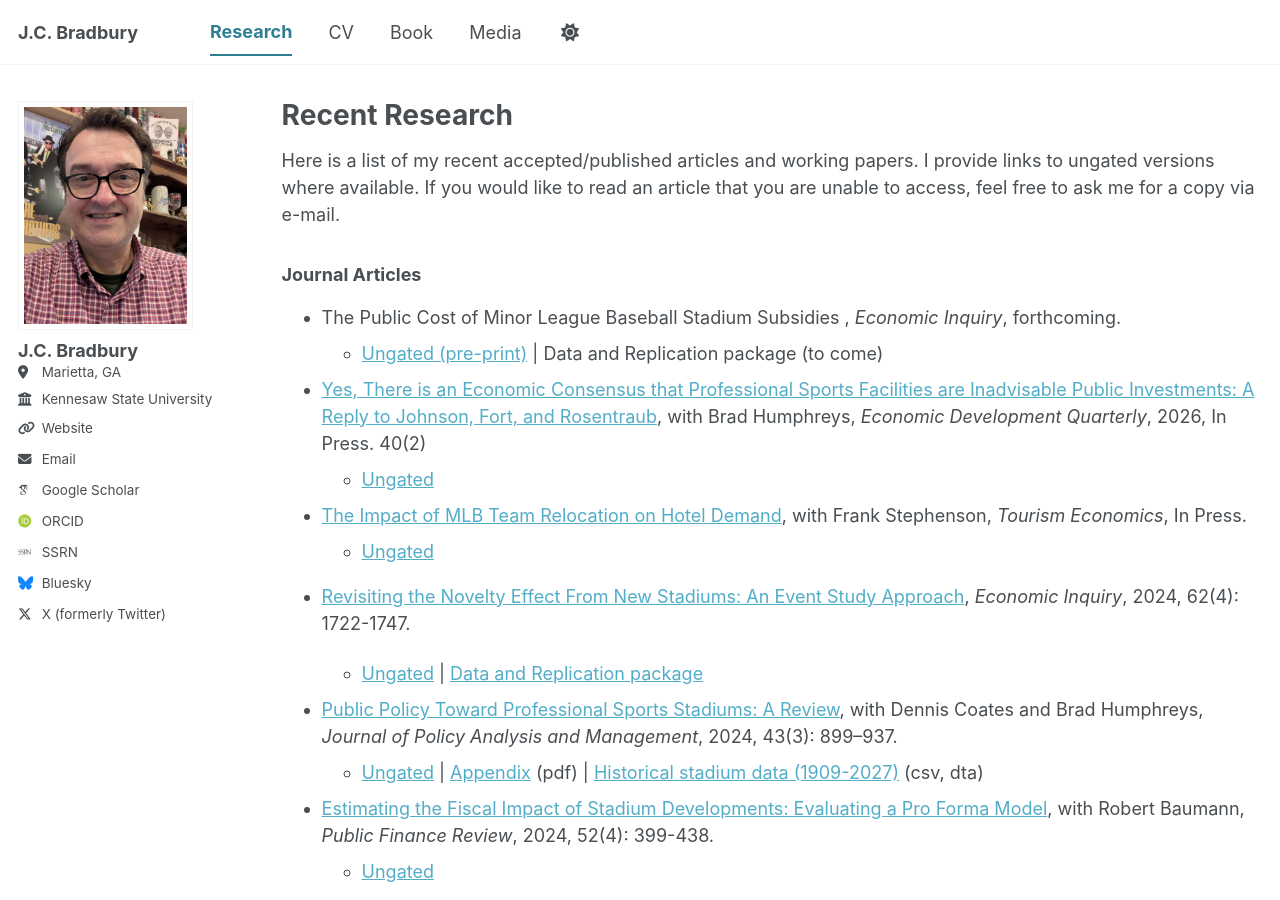
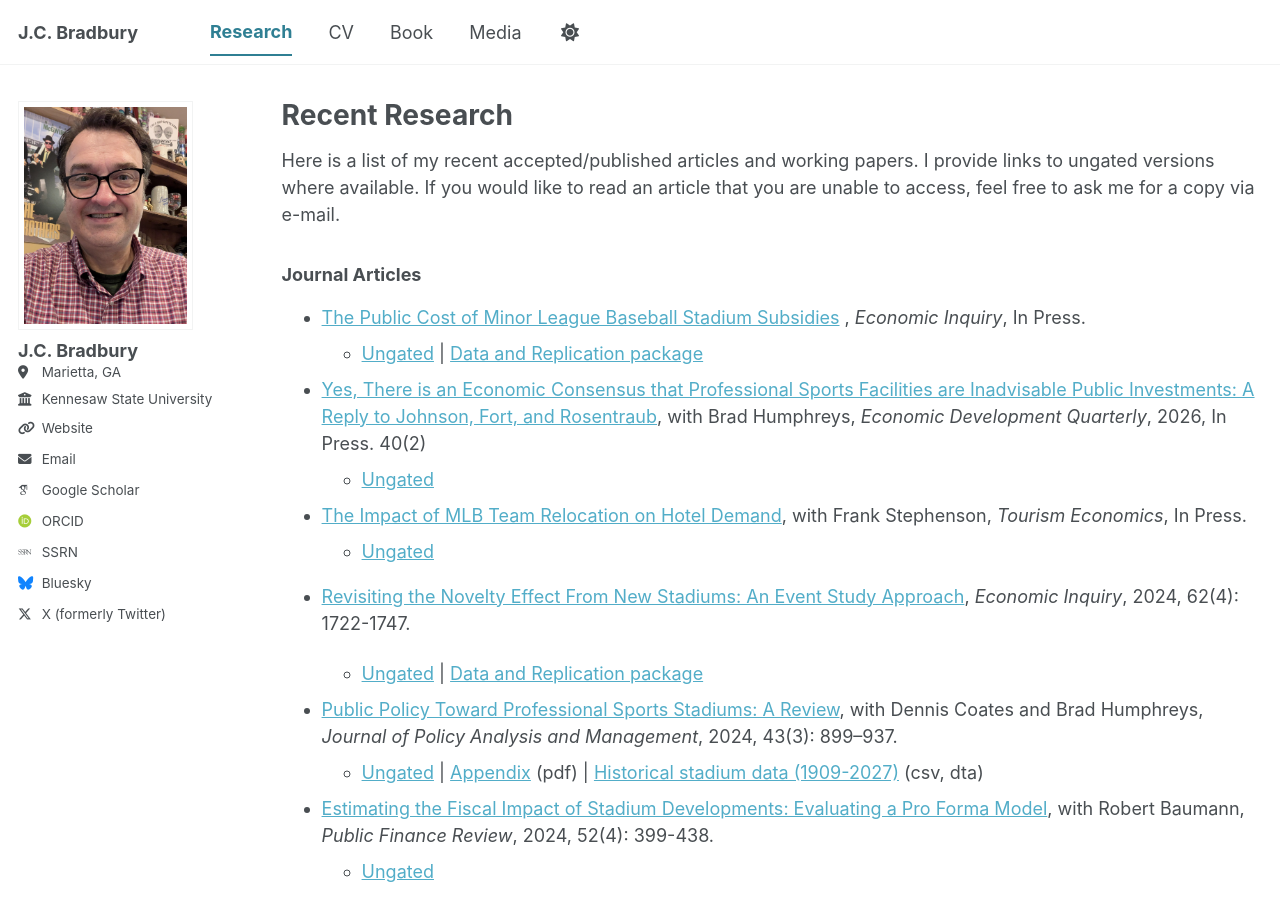
Before and after one commit to jcbradbury/jcbradbury.github.io, a Jekyll site: the page built from _pages/research.md, in a window 1280 px wide and 900 px high. Built offline with Jekyll 4.4.1, drawn with Linux system fonts in a browser that asks for light colours; some web fonts are replaced; a script bundle is joined from its source files by our own code; library files that are not in the unit come from our copies.

Commit message:
Update research.md

```diff
--- a/_pages/research.md
+++ b/_pages/research.md
@@ -26,8 +26,8 @@ Here is a list of my recent accepted/published articles and working papers. I pr
     - [Data and Replication package](https://doi.org/10.3886/E241242V3)
 
 -->
-- The Public Cost of Minor League Baseball Stadium Subsidies , *Economic Inquiry*, forthcoming.
-    - [Ungated (pre-print)](https://papers.ssrn.com/sol3/papers.cfm?abstract_id=5318600) \| Data and Replication package (to come)
+- [The Public Cost of Minor League Baseball Stadium Subsidies](https://doi.org/10.1111/ecin.70055) , *Economic Inquiry*, In Press.
+    - [Ungated](https://onlinelibrary.wiley.com/share/author/DYWN8NTT2IKJZDD7SASA?target=10.1111/ecin.70055) \| [Data and Replication package](https://doi.org/10.3886/E241242V3)
 
 - [Yes, There is an Economic Consensus that Professional Sports Facilities are Inadvisable Public Investments: A Reply to Johnson, Fort, and Rosentraub](https://journals.sagepub.com/doi/10.1177/08912424261418035), with Brad Humphreys, *Economic Development Quarterly*, 2026, In Press.  40(2)
     - [Ungated](https://jcbradbury.com/files/Bradbury_HumphreysEDQ_accepted.pdf)
```
